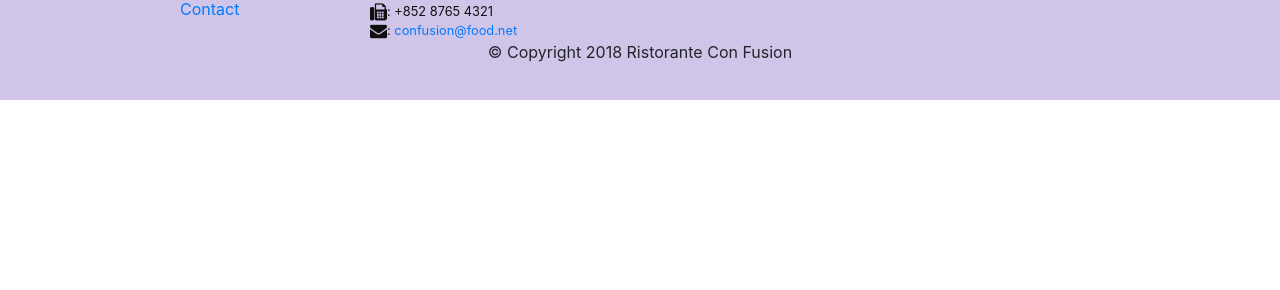
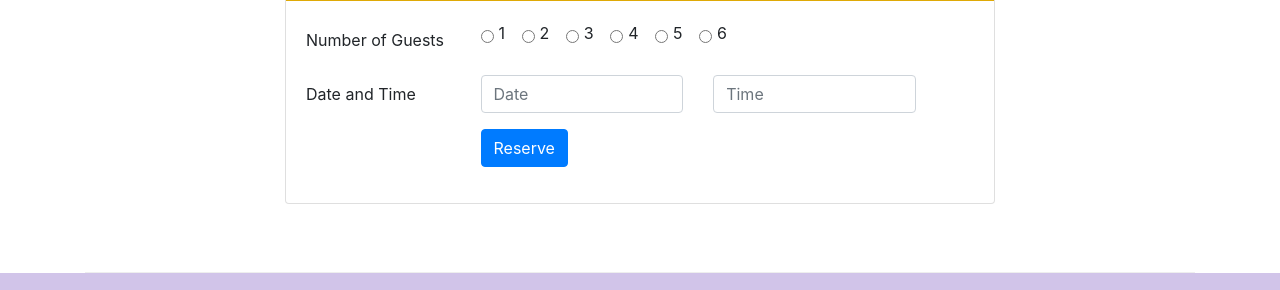
Before and after one commit to luiz9495/FullStackWebandMultiplatformMobileAppDev-Course1_FrontEndWebUIFrameworksandTools_Bootstrap4, a website: page conFusion/index.html in a window 1280 px wide. Shown: the part 1661-1951 px from the top of the page. Before the commit the page ends 1761 px from the top, so only its background shows below. Drawn offline with nearby package versions, Linux system fonts and the light colour scheme.

Commit message:
Assigment 2: Bootstrap CSS Components

```diff
--- a/conFusion/index.html
+++ b/conFusion/index.html
@@ -40,22 +40,25 @@
                     <h1>Ristorante con Fusion</h1>
                     <p>We take inspiration from the World's best cuisines, and create a unique fusion experience. Our lipsmacking creations will tickle your culinary senses!</p>
                 </div>
-                <div class="col-12 col-sm align-self-center">
+                <div class="col-12 col-sm-3 align-self-center">
                   <img src="img/logo.png" class="img-fluid">
+                </div>
+                <div class="col-12 col-sm-3 align-self-center">
+                  <a class="btn btn-warning btn-sm btn-block" href="#reserve" role="button">Reserve Table</a>
                 </div>
             </div>
         </div>
     </header>
 
     <div class="container">
+
         <div class="row row-content align-items-center">
             <div class="col-12 col-sm-4 order-sm-last col-md-3">
                 <h3>Our Lipsmacking Culinary Creations</h3>
             </div>
             <div class="col col-sm order-sm-first col-md">
               <div class="media">
-                <img class="d-flex mr-3 img-thumbnail align-self-center"
-                src="img/uthappizza.png" alt=="uthappizza">
+                <img class="d-flex mr-3 img-thumbnail align-self-center" src="img/uthappizza.png" alt="uthappizza">
                 <div class="media-body">
                   <h2 class="mt-0">Uthappizza <span class="badge badge-danger">HOT</span> <span class="badge badge-pill badge-secondary">$4.99</span></h2>
                   <p class="d-none d-sm-block">A unique combination of Indian Uthappam (pancake) and Italian pizza, topped with Cerignola olives, ripe vine cherry tomatoes, Vidalia onion, Guntur chillies and Buffalo Paneer.</p>
@@ -64,14 +67,18 @@
             </div>
         </div>
 
-
         <div class="row row-content align-items-center">
           <div class="col-12 col-sm-4 col-md-3">
                 <h3>This Month's Promotions</h3>
             </div>
             <div class="col col-sm col-md">
-                <h2>Weekend Grand Buffet</h2>
-                <p class="d-none d-sm-block">Featuring mouthwatering combinations with a choice of five different salads, six enticing appetizers, six main entrees and five choicest desserts. Free flowing bubbly and soft drinks. All for just $19.99 per person </p>
+              <div class="media">
+                <div class="media-body">
+                  <h2 class="mt-0">Weekend Grand Buffet <span class="badge badge-danger">NEW</span></h2>
+                  <p class="d-none d-sm-block">Featuring mouthwatering combinations with a choice of five different salads, six enticing appetizers, six main entrees and five choicest desserts. Free flowing bubbly and soft drinks. All for just $19.99 per person </p>
+                </div>
+                <img class="d-flex ml-3 img-thumbnail align-self-center" src="img/buffet.png" alt="buffet">
+              </div>
             </div>
         </div>
 
@@ -91,6 +98,64 @@
               </div>
             </div>
         </div>
+
+        <div class="row row-content align-items-center">
+          <div class="col-12 col-sm-8 offset-sm-2">
+            <div class="card">
+              <h3 class="card-header bg-warning text-white">Reserve a Table</h3>
+              <div class="card-body">
+
+                <form id="reserve">
+                  <div class="form-group row">
+                    <label for="nbguests" class="col-sm-3 col-form-label">Number of Guests</label>
+                    <div class="col-sm">
+                      <div class="form-check form-check-inline">
+                        <input class="form-check-input" type="radio" name="nbguests" id="nbguests1" value="nbguests1">
+                        <label class"form-check-label" for="nbguests1">1</label>
+                      </div>
+                      <div class="form-check form-check-inline">
+                        <input class="form-check-input" type="radio" name="nbguests" id="nbguests2" value="nbguests2">
+                        <label class"form-check-label" for="nbguests2">2</label>
+                      </div>
+                      <div class="form-check form-check-inline">
+                        <input class="form-check-input" type="radio" name="nbguests" id="nbguests3" value="nbguests3">
+                        <label class"form-check-label" for="nbguests3">3</label>
+                      </div>
+                      <div class="form-check form-check-inline">
+                        <input class="form-check-input" type="radio" name="nbguests" id="nbguests4" value="nbguests4">
+                        <label class"form-check-label" for="nbguests4">4</label>
+                      </div>
+                      <div class="form-check form-check-inline">
+                        <input class="form-check-input" type="radio" name="nbguests" id="nbguests5" value="nbguests5">
+                        <label class"form-check-label" for="nbguests5">5</label>
+                      </div>
+                      <div class="form-check form-check-inline">
+                        <input class="form-check-input" type="radio" name="nbguests" id="nbguests6" value="nbguests6">
+                        <label class"form-check-label" for="nbguests6">6</label>
+                      </div>
+                    </div>
+                  </div>
+                  <div class="form-group row">
+                    <label for="dateandtime" class="col-sm-3 col-form-label">Date and Time</label>
+                    <div class="col-sm-4">
+                      <input type="text" class="form-control" id="date" name="date" placeholder="Date">
+                    </div>
+                    <div class="col-sm-4">
+                      <input type="text" class="form-control" id="time" name="time" placeholder="Time">
+                    </div>
+                  </div>
+                  <div class="form-group row">
+                    <div class="offset-sm-3 col-sm-9">
+                      <button type="submit" class="btn btn-primary">Reserve</button>
+                    </div>
+                  </div>
+                </form>
+
+              </div>
+            </div>
+          </div>
+        </div>
+
     </div>
 
     <footer class="footer">
```
